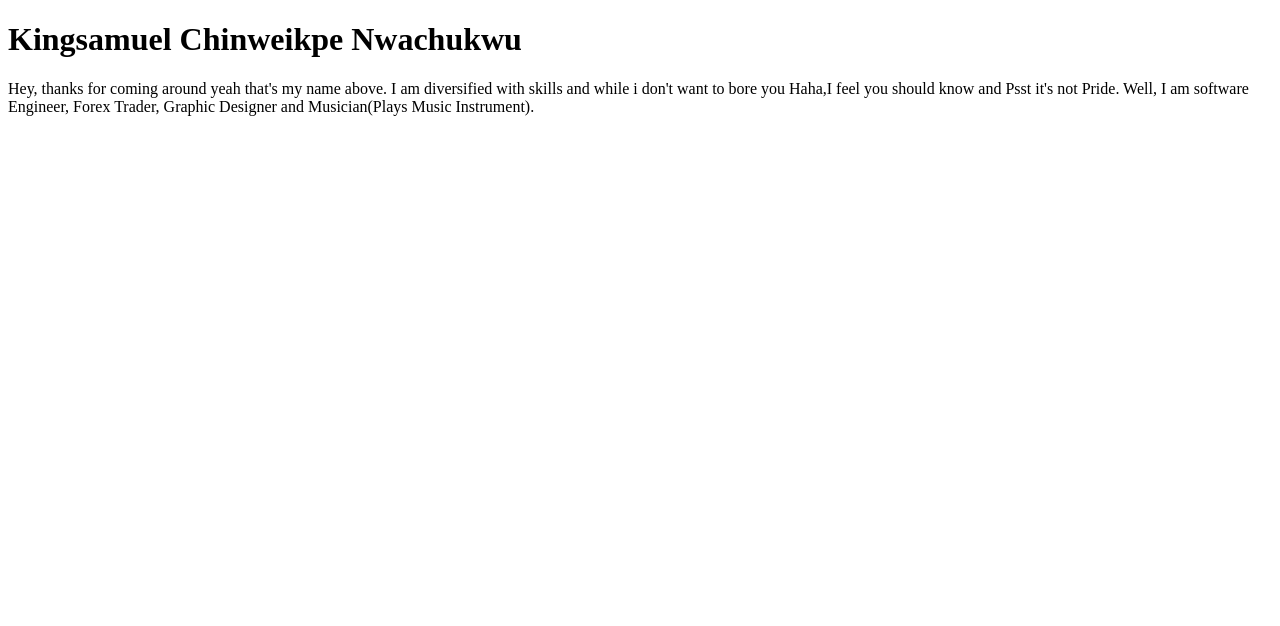
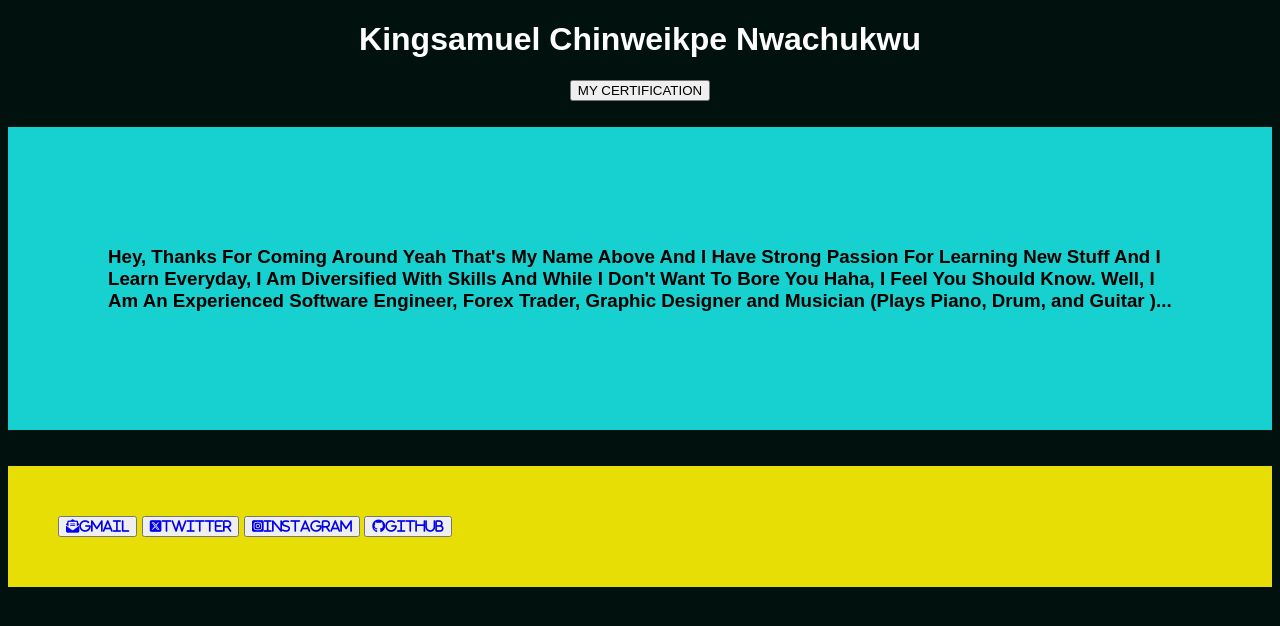
Before and after one commit to mrKingsammy/mrKingsammy.github.io, a plain HTML site: page index.html in a window 1280 px wide. Drawn offline with Linux system fonts and the light colour scheme.

Commit message:
this changes had pictures and more nice styling

```diff
--- a/index.css
+++ b/index.css
@@ -1,3 +1,33 @@
+*{
+    box sizing: border-box;
+}
+
+
+header{
+    position:sticky;
+    text-align: center;
+}
 body{
-    background-color: rgb(255, 255, 255);
+ background-color: rgb(1, 17, 13);
+ color:white;
+ font-family: sans-serif;
 }
+
+main{
+    background-color:rgb(22,209,207);
+    padding: 100px;
+    color:black;
+    margin-top: 26px;
+    margin-bottom:  36px;
+    margin
+
+}
+
+footer{
+    background-color:rgb(230,222,5) ;
+    padding: 50px;
+    height: ;
+    justify-content: center;
+    width: ;
+
+}
--- a/index.html
+++ b/index.html
@@ -4,15 +4,36 @@
         <title>Kingsamuel Chinweikpe Nwachukwu</title>
         <meta name="viewport" content="width=device-width, initial-scale=1">
         <link rel="stylesheet" type="text/css" href="index.css">
+        <script src="https://kit.fontawesome.com/faaf72667e.js" crossorigin="anonymous"></script>
     </head>
     <body>
-        <h1>Kingsamuel Chinweikpe Nwachukwu</h1>
+        <header>
+            <h1>Kingsamuel Chinweikpe Nwachukwu</h1>
+            <button>MY CERTIFICATION</button>
+        </header>
 
-        <p> Hey, thanks for coming around yeah that's my name above.
-            I am diversified with skills and while i don't want to bore you
-            Haha,I feel you should know and Psst it's not Pride.
-            Well, I am software Engineer, Forex Trader, Graphic Designer and
-            Musician(Plays Music Instrument).
-        </p>
+
+        <main>
+        <h3> Hey, Thanks For Coming Around Yeah That's My Name Above And I Have Strong Passion
+            For Learning New Stuff And I Learn Everyday,
+            I Am Diversified With Skills And While I Don't Want To Bore You
+            Haha, I Feel You Should Know.
+            Well, I Am An Experienced Software Engineer, Forex Trader, Graphic Designer and
+            Musician (Plays Piano, Drum, and Guitar )...
+        </h3>
+        </main>
+
+
+
+
+
+        <footer>
+            <button><a href="mailto:kingsamuelronaldnwachukwu@gmail.com"><i class="fa-solid fa-envelope-open-text">GMAIL</i></a></button>
+           <button><a href="https://twitter.com/mrKingsammy"><i class="fa-brands fa-square-x-twitter">TWITTER</i></a></button>
+           <button><a href="https://www.instagram.com/mrkingsammy/"><i class="fa-brands fa-square-instagram">INSTAGRAM</i></a></button>
+           <button><a href="https://github.com/mrKingsammy"><i class="fa-brands fa-github">GITHUB</i></a></button>
+
+        </footer>
+
     </body>
 </html>
```
Also changed, not shown: img/DTA.img.jpg (added), img/DevOps.img.jpg (added), img/OOPS.img.jpg (added), img/SoftWareEng.img.jpg (added).
